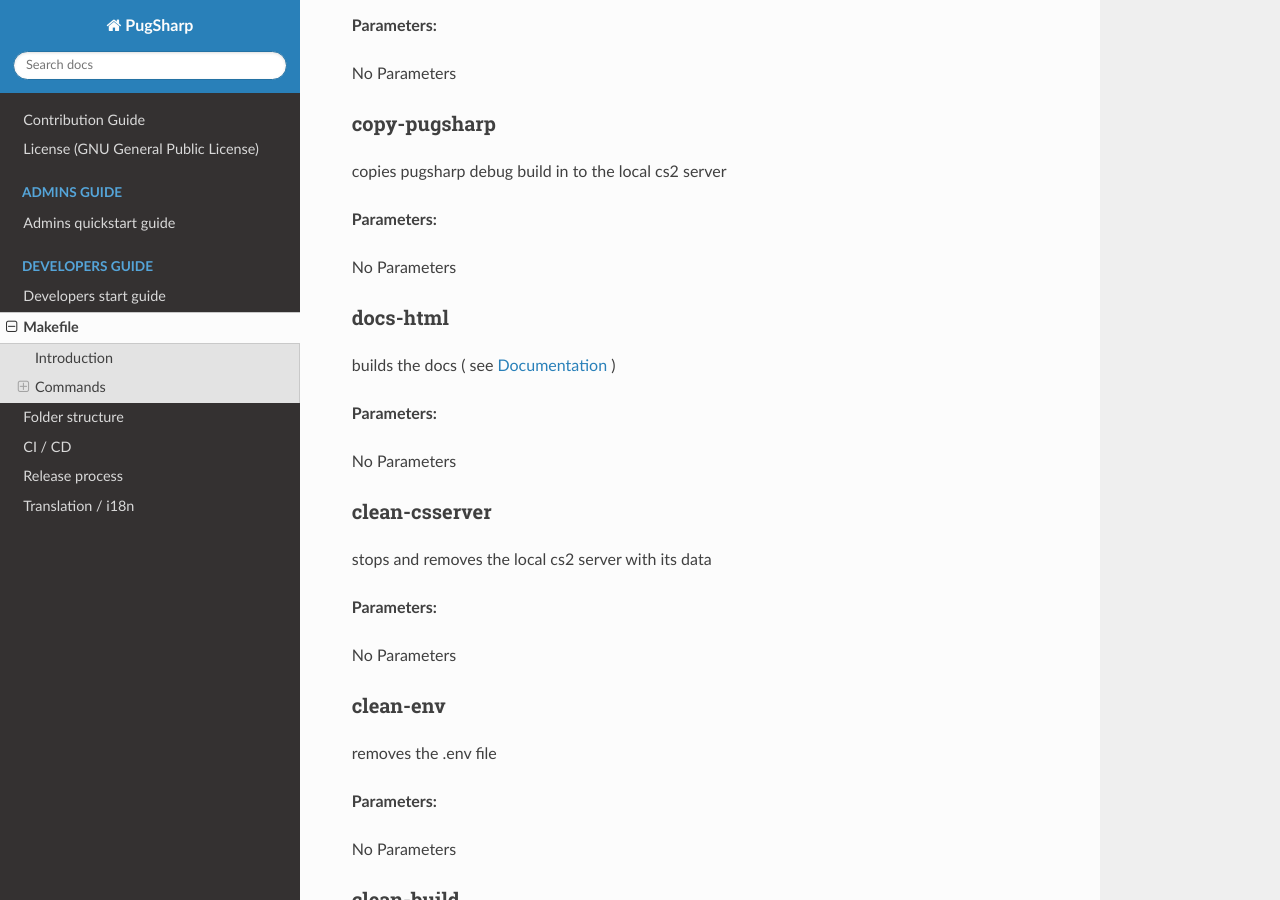
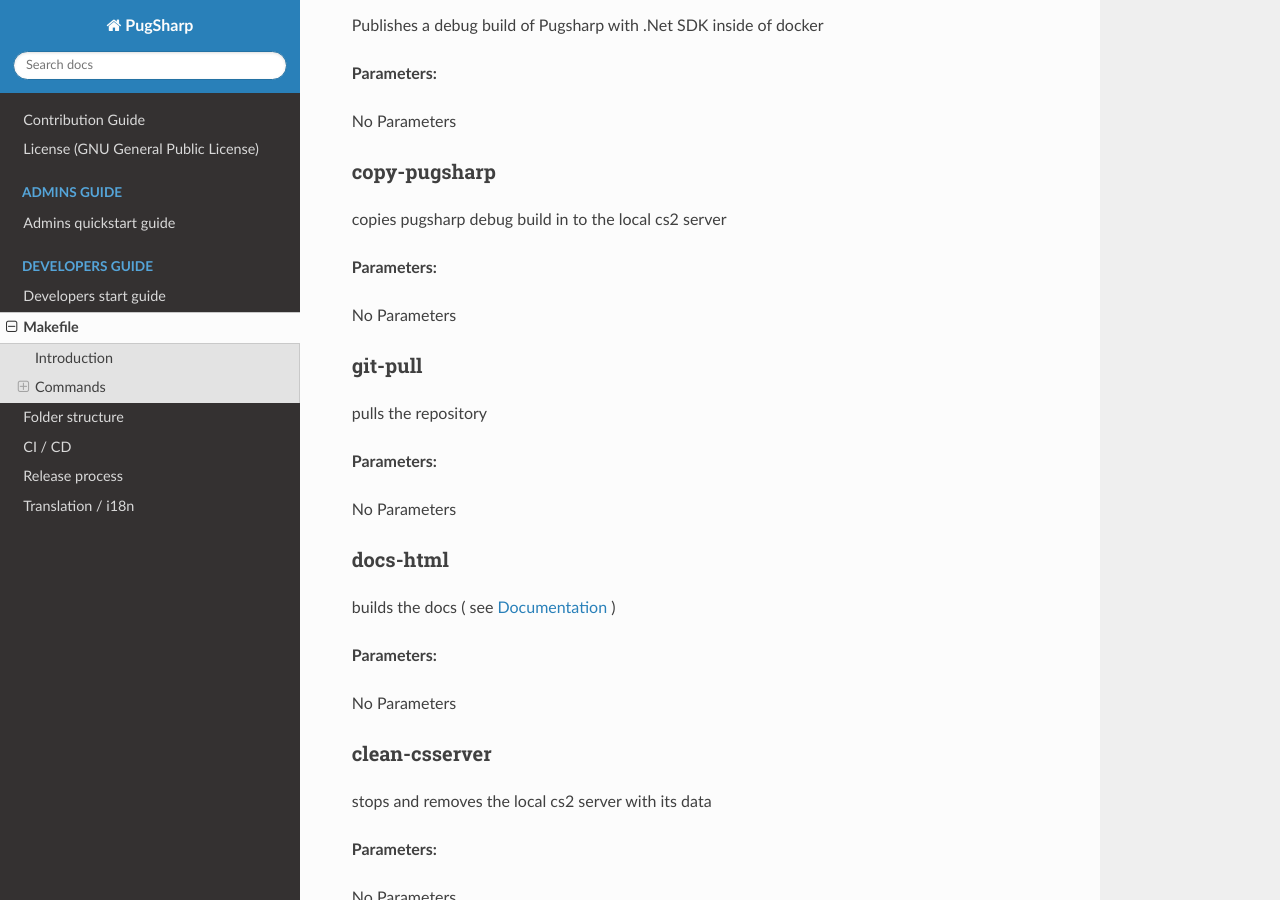
Before and after one commit to Lan2Play/PugSharp, a Sphinx documentation site: the page built from Docs/source/develop/makefile.rst, in a window 1280 px wide and 900 px high, scrolled down 4804 px. Built offline with Sphinx 7.4.7 and the Read the Docs theme 2.0.0, drawn with Linux system fonts in a browser that asks for light colours.

Commit message:
update makefile and docs - forcepublish

```diff
--- a/Docs/source/develop/makefile.rst
+++ b/Docs/source/develop/makefile.rst
@@ -26,6 +26,7 @@
 
 **Group Command**
 
+- :ref:`develop/makefile:git-pull`
 - :ref:`develop/makefile:build-debug`
 - :ref:`develop/makefile:copy-pugsharp`
 
@@ -39,6 +40,7 @@
 
 **Group Command**
 
+- :ref:`develop/makefile:git-pull`
 - :ref:`develop/makefile:build-debug-docker`
 - :ref:`develop/makefile:copy-pugsharp`
 
@@ -203,6 +205,14 @@
 
 No Parameters
 
+git-pull
+........................
+pulls the repository
+
+**Parameters:**
+
+No Parameters
+
 
 docs-html
 ........................
```
Also changed, not shown: 1 other file.
